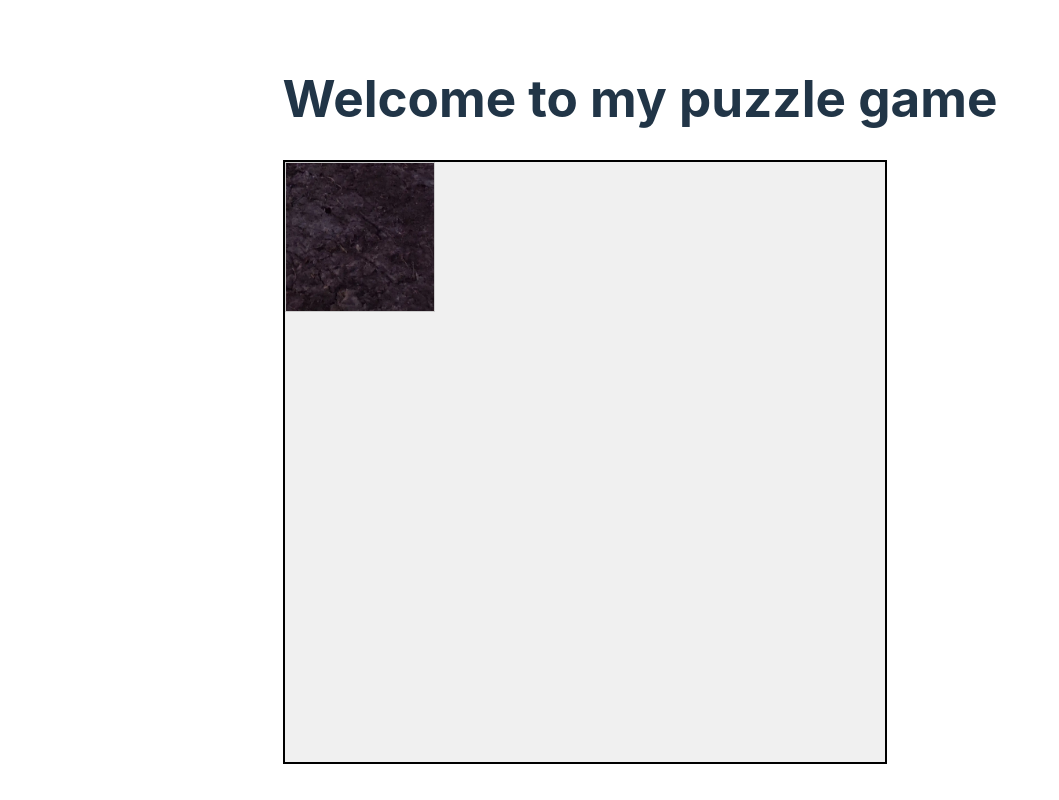
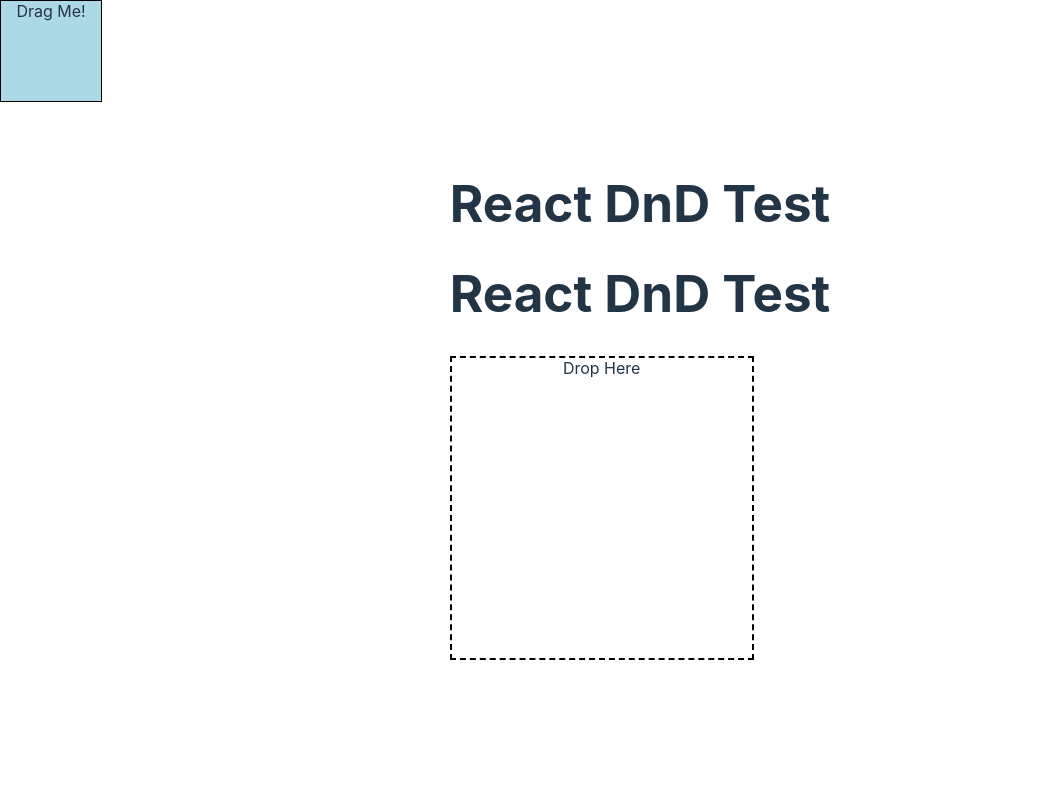
Before and after one commit to gloofys/puzzle, a React (Vite) app: page / in a window 1280 px wide. Shown: the whole page, without its empty margins (0-1059 px from the left). Built offline with nearby package versions, Linux system fonts and the light colour scheme.

Commit message:
added DndTest for testing simple use of drag and drop and it works fine.

```diff
--- a/src/App.jsx
+++ b/src/App.jsx
@@ -1,19 +1,19 @@
-
 import './App.css'
-import GameBoard from "./components/GameBoard.jsx";
 import {DndProvider} from 'react-dnd';
-import{HTML5Backend} from "react-dnd-html5-backend";
+import {HTML5Backend} from "react-dnd-html5-backend";
 // eslint-disable-next-line no-unused-vars
 import React from "react";
+import DragDropTest from "./components/DndTest.jsx";
 
 function App() {
     return (
         <DndProvider backend={HTML5Backend}>
-        <div>
-            <h1>Welcome to my puzzle game</h1>
-            <GameBoard />
-        </div>
+            <div>
+                <h1>React DnD Test</h1>
+                <DragDropTest/>
+            </div>
         </DndProvider>
     );
 }
+
 export default App;
--- /dev/null
+++ b/src/components/DndTest.jsx
@@ -0,0 +1,76 @@
+
+import { DndProvider, useDrag, useDrop } from 'react-dnd';
+import { HTML5Backend } from 'react-dnd-html5-backend';
+import {useState} from "react";
+
+const DragAndDropTest = () => {
+    const [boxPosition, setBoxPosition] = useState({ x: 0, y: 0 });
+
+    // Draggable box logic
+    const DraggableBox = () => {
+        const [{ isDragging }, drag] = useDrag(() => ({
+            type: 'box',
+            item: { id: 'box1' },
+            collect: (monitor) => ({
+                isDragging: !!monitor.isDragging(),
+            }),
+        }));
+
+        return (
+            <div
+                ref={drag}
+                style={{
+                    width: '100px',
+                    height: '100px',
+                    backgroundColor: isDragging ? 'lightgreen' : 'lightblue',
+                    border: '1px solid black',
+                    cursor: 'move',
+                    position: 'absolute',
+                    left: `${boxPosition.x}px`,
+                    top: `${boxPosition.y}px`,
+                }}
+            >
+                Drag Me!
+            </div>
+        );
+    };
+
+    // Drop zone logic
+    const DropZone = () => {
+        const [, drop] = useDrop(() => ({
+            accept: 'box',
+            drop: (item, monitor) => {
+                const offset = monitor.getClientOffset();
+                if (offset) {
+                    setBoxPosition({ x: offset.x, y: offset.y });
+                    console.log('Box dropped at:', offset);
+                }
+            },
+        }));
+
+        return (
+            <div
+                ref={drop}
+                style={{
+                    width: '300px',
+                    height: '300px',
+                    border: '2px dashed black',
+                    marginTop: '20px',
+                    position: 'relative',
+                }}
+            >
+                Drop Here
+            </div>
+        );
+    };
+
+    return (
+        <DndProvider backend={HTML5Backend}>
+            <h1>React DnD Test</h1>
+            <DropZone />
+            <DraggableBox />
+        </DndProvider>
+    );
+};
+
+export default DragAndDropTest;
--- a/src/components/PuzzleImage.jsx
+++ b/src/components/PuzzleImage.jsx
@@ -50,22 +50,21 @@ const PuzzleImage = () => {
             }
 
             setPieces(newPieces);
-            setPositions(initialPositions); // Set the initial positions
+            setPositions(initialPositions);
+            console.log('Initial positions set:', initialPositions); // Log initial state
         };
     }, []);
 
     return (
         <div className="puzzle-image">
-            {pieces.map((piece, index) => {
-                return (
+            {pieces.map((piece, index) => (
                 <PuzzlePiece
                     key={index}
                     piece={piece.src}
                     index={index}
                     position={positions[index]}
                 />
-                );
-            })}
+            ))}
         </div>
     );
 };
```
Lines whose indentation alone changed are shown as unchanged.
